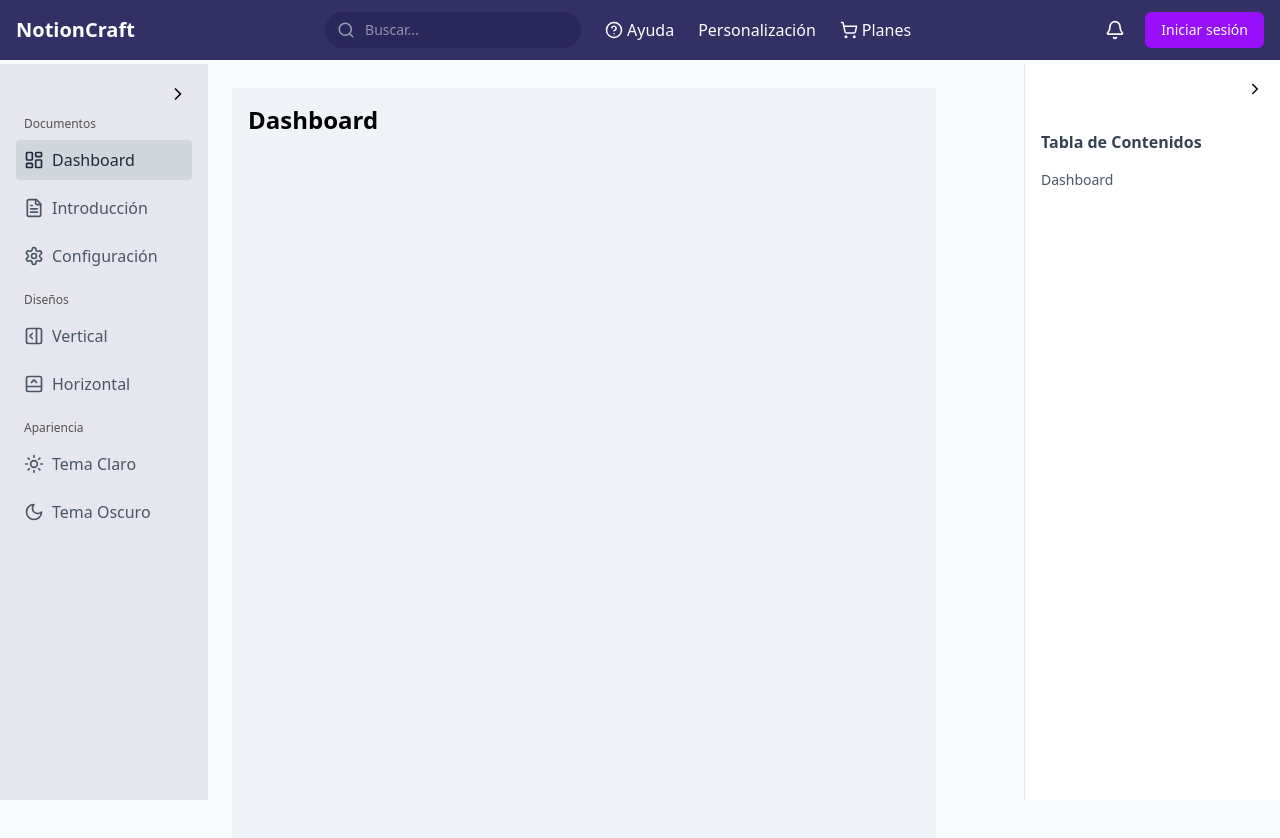
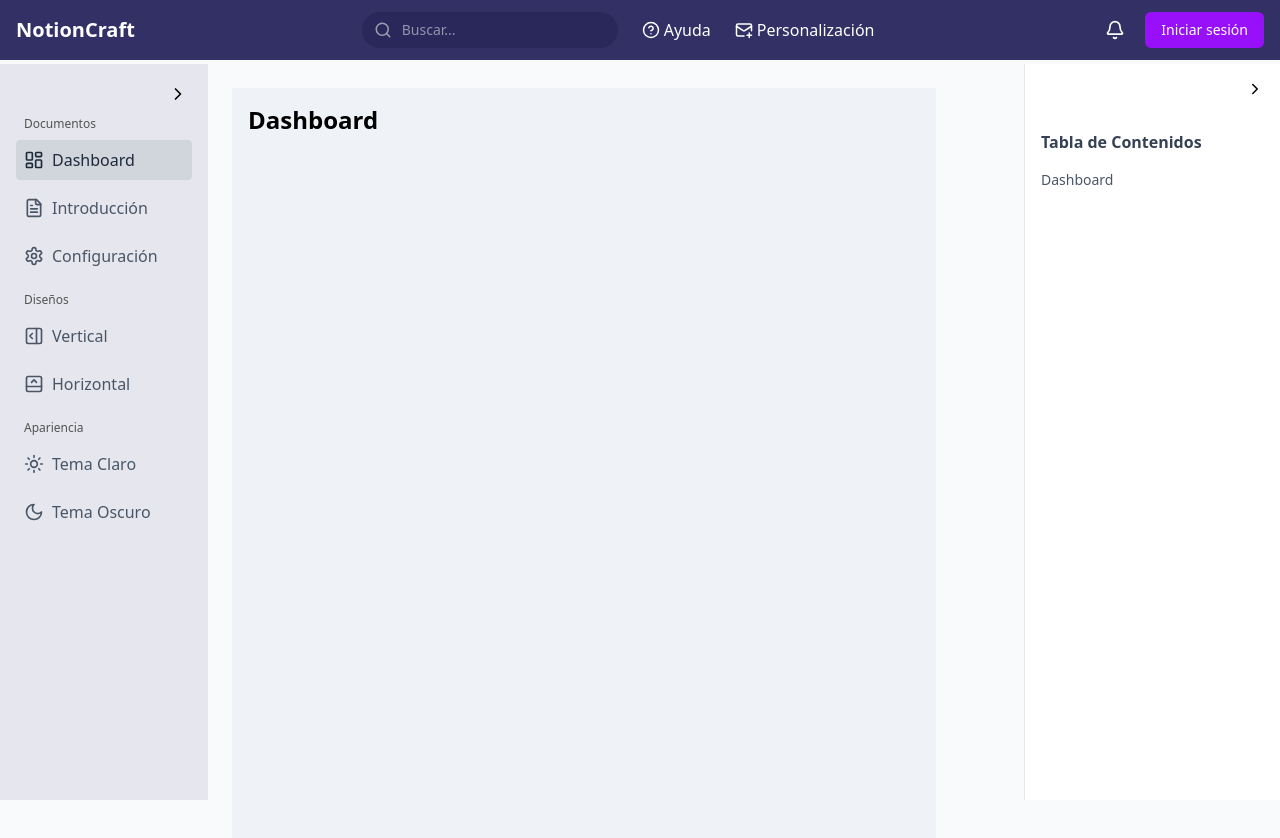
Before and after one commit to Avila-Pato/NextPresentWeb.io, a Next.js app: page /dashboard in a window 1280 px wide. Shown: the top 838 px of the page. Built offline with nearby package versions, Linux system fonts and the light colour scheme; no server answers.

Commit message:
Update Navbar to include MailPlus icon and enhance Personalization link styling

```diff
--- a/src/components/navbar.tsx
+++ b/src/components/navbar.tsx
@@ -2,7 +2,7 @@
 import { useEffect, useState } from "react";
 import Link from "next/link";
 import { UserButton, useUser } from "@clerk/nextjs";
-import { Search, Bell, HelpCircle, ShoppingCart, Menu, X } from "lucide-react";
+import { Search, Bell, HelpCircle, ShoppingCart, Menu, X,  MailPlus } from "lucide-react";
 import { useNavbarStore } from "@/store/navBarStore";
 
 const Navbar = () => {
@@ -67,14 +67,9 @@ const Navbar = () => {
                 </Link>
               </li>
               <li>
-                <Link href="/customize" className="hover:text-purple-300 transition-colors">
-                  Personalización
-                </Link>
-              </li>
-              <li>
-                <Link href="/pricing" className="flex items-center gap-1 hover:text-purple-300 transition-colors">
-                  <ShoppingCart size={18} />
-                  <span>Planes</span>
+                <Link href="/customize" className=" flex items-center gap-1 hover:text-purple-300 transition-colors">
+                < MailPlus size={18} />
+                  <span>Personalización</span>
                 </Link>
               </li>
             </ul>
```
